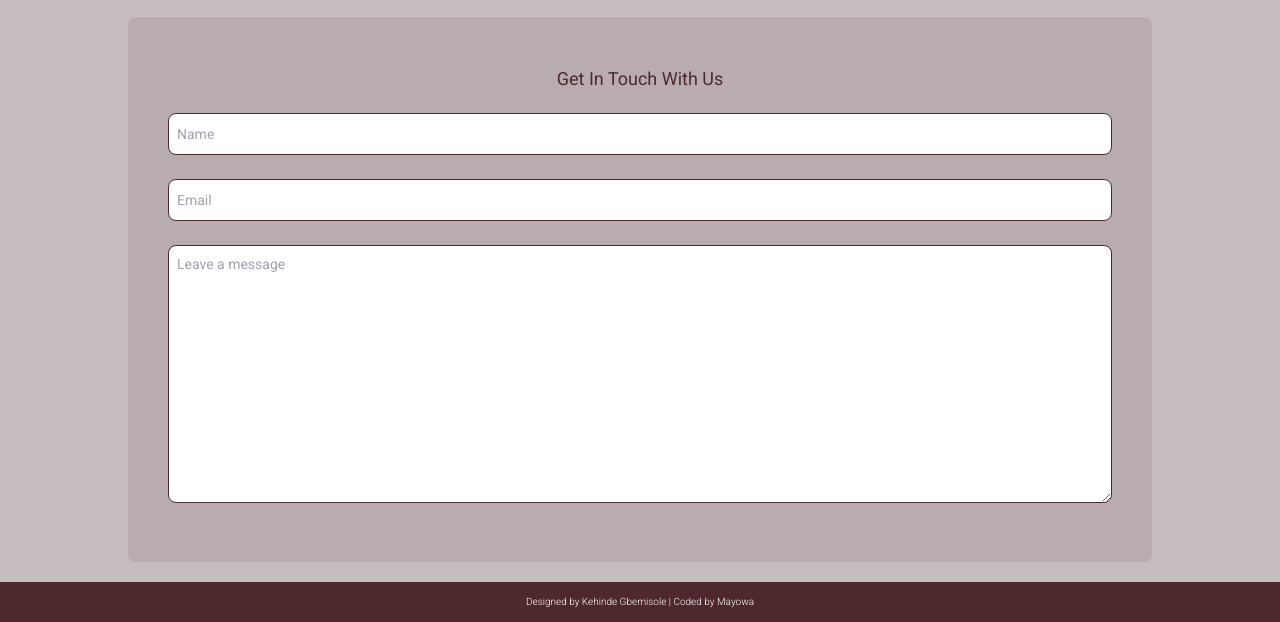
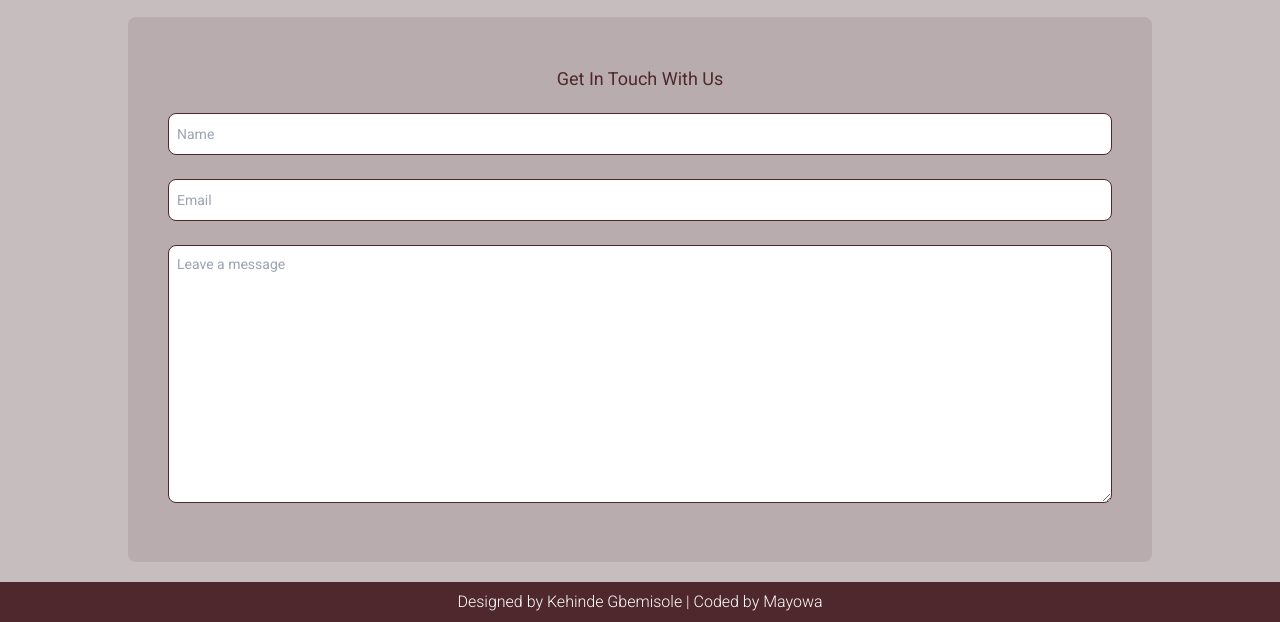
Before and after one commit to BoltUltra/yoga, a plain HTML site: page index.html in a window 1280 px wide. Shown: the part 2303-2925 px from the top of the page. Drawn offline with Linux system fonts and the light colour scheme.

Commit message:
Done with the website

```diff
--- a/index.html
+++ b/index.html
@@ -206,7 +206,7 @@
         </div>
     </section>
 
-    <footer class="mt-5 bg-primary text-white text-[10px] font-light py-2 text-center">
+    <footer class="mt-5 bg-primary text-white text-[10px] md:text-base font-light py-2 text-center">
         <p>Designed by Kehinde Gbemisole | Coded by Mayowa</p>
     </footer>
 
```
Also changed, not shown: dist/app.css.
